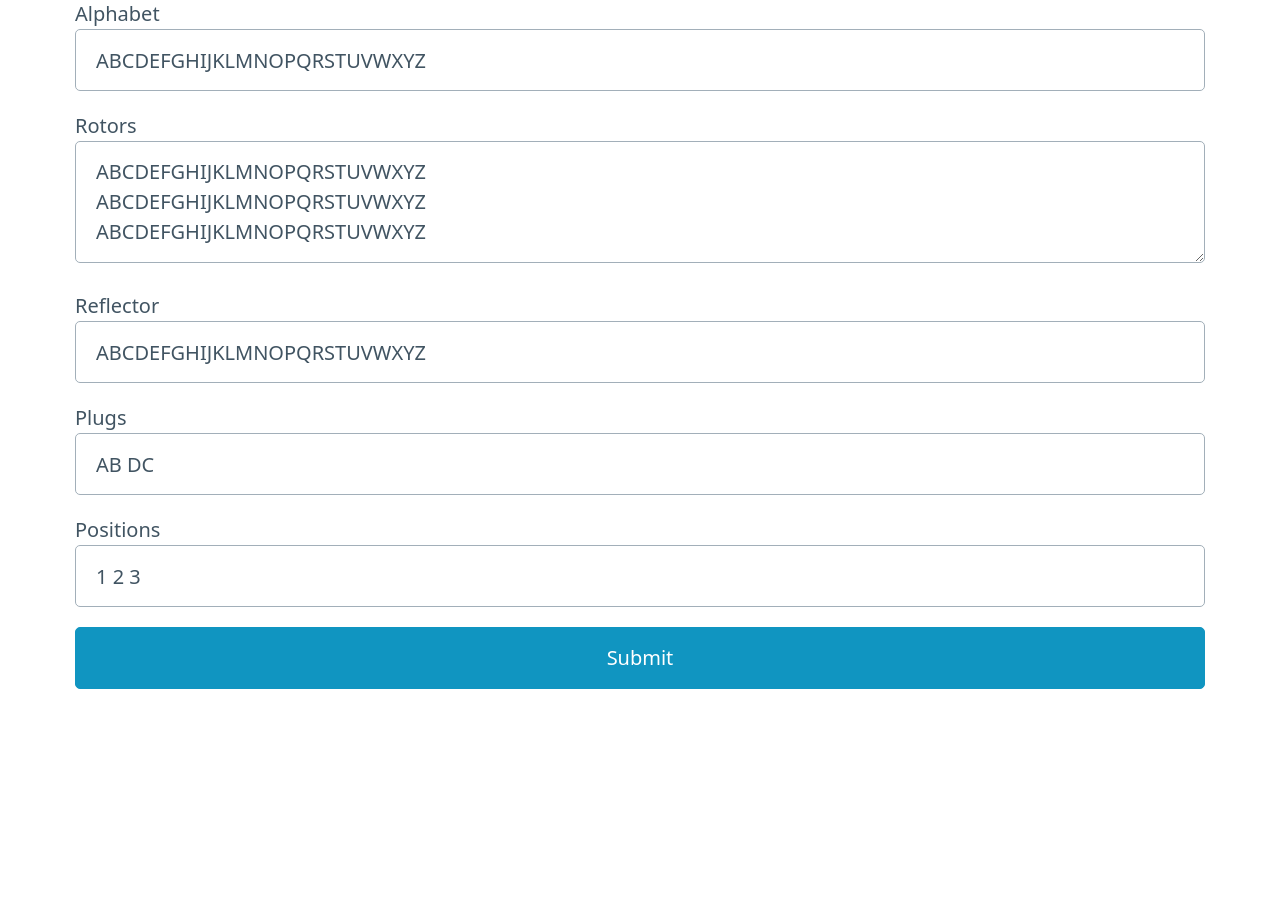
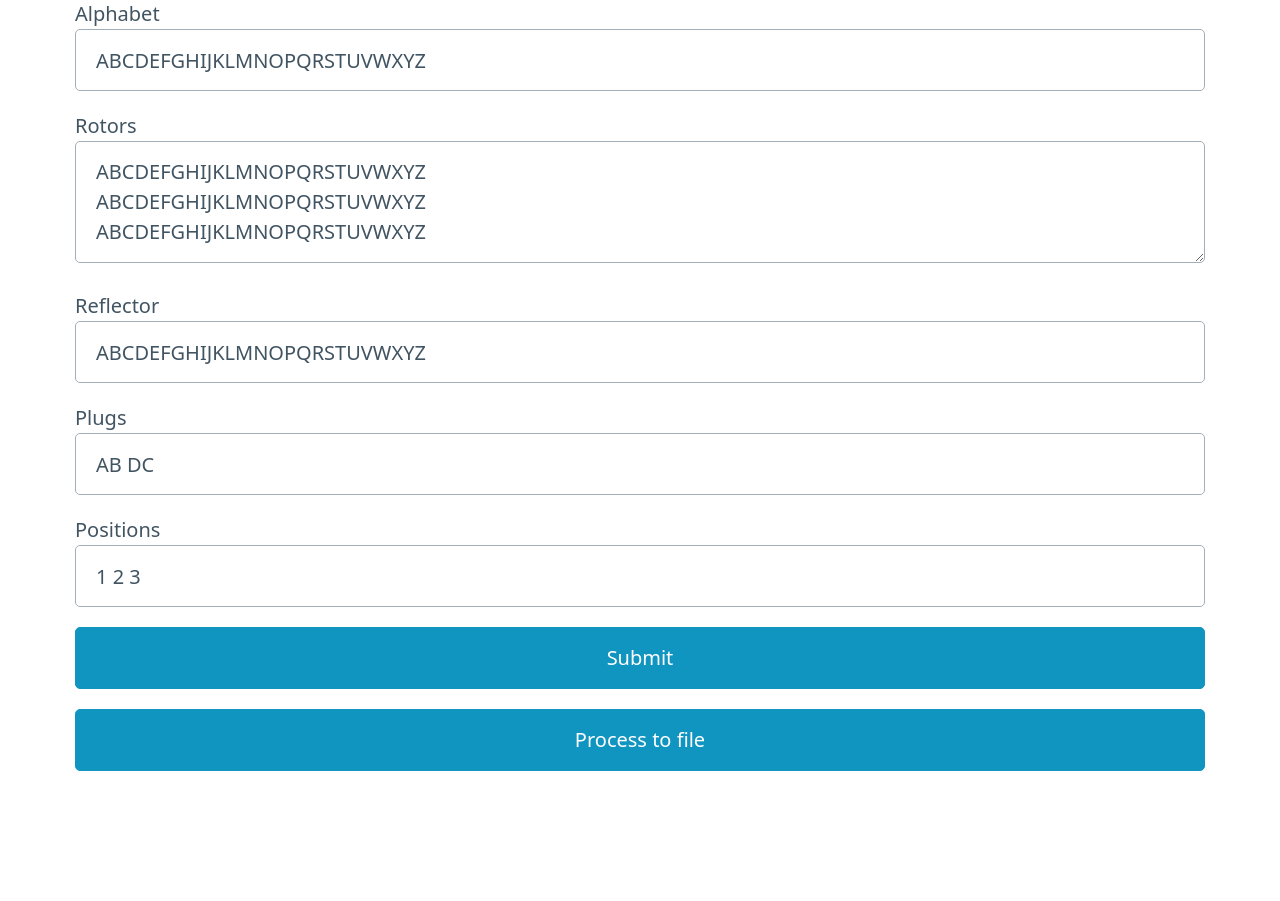
Before and after one commit to boris1592/enigma-web, a Django app: page /emulator/config/ in a window 1280 px wide. Shown: the part 81-982 px from the top of the page. Before the commit the page ends 770 px from the top, so only its background shows below. Run offline with Django 4.2, Linux system fonts and the light colour scheme.

Commit message:
Exporting config to file

```diff
--- a/enigma/emulator/templates/config.html
+++ b/enigma/emulator/templates/config.html
@@ -2,5 +2,6 @@
 {% block content %}
 <form method="post">
   {% include 'includes/form.html' %}
+  <input type="submit" name="export_file" value="Process to file">
 </form>
 {% endblock %}
--- a/enigma/emulator/views.py
+++ b/enigma/emulator/views.py
@@ -7,11 +7,23 @@ from .config import EnigmaConfig
 from .emulator import EnigmaEmulator
 
 
+def response_file(data, filename):
+    response = HttpResponse(
+        data.encode('utf-8'),
+        content_type='text/plaing',
+    )
+    response['Content-Disposition'] = f'attachment; filename="{filename}"'
+    return response
+
+
 class EnigmaConfigView(FormView):
     template_name = 'config.html'
     form_class = EnigmaConfigForm
 
     def form_valid(self, form):
+        if 'export_file' in self.request.POST:
+            return response_file(form.config.dump_yaml(), 'config.yml')
+
         return redirect(
             reverse(
                 'emulator:emulator',
@@ -74,13 +86,7 @@ class EnigmaEmulatorView(FormView):
         processed = emulator.process(message)
 
         if 'export_file' in self.request.POST:
-            response = HttpResponse(
-                processed.encode('utf-8'), content_type='text/plain'
-            )
-            response[
-                'Content-Disposition'
-            ] = 'attachment; filename="output.txt"'
-            return response
+            return response_file(processed, 'output.txt')
 
         return render(
             self.request,
```
